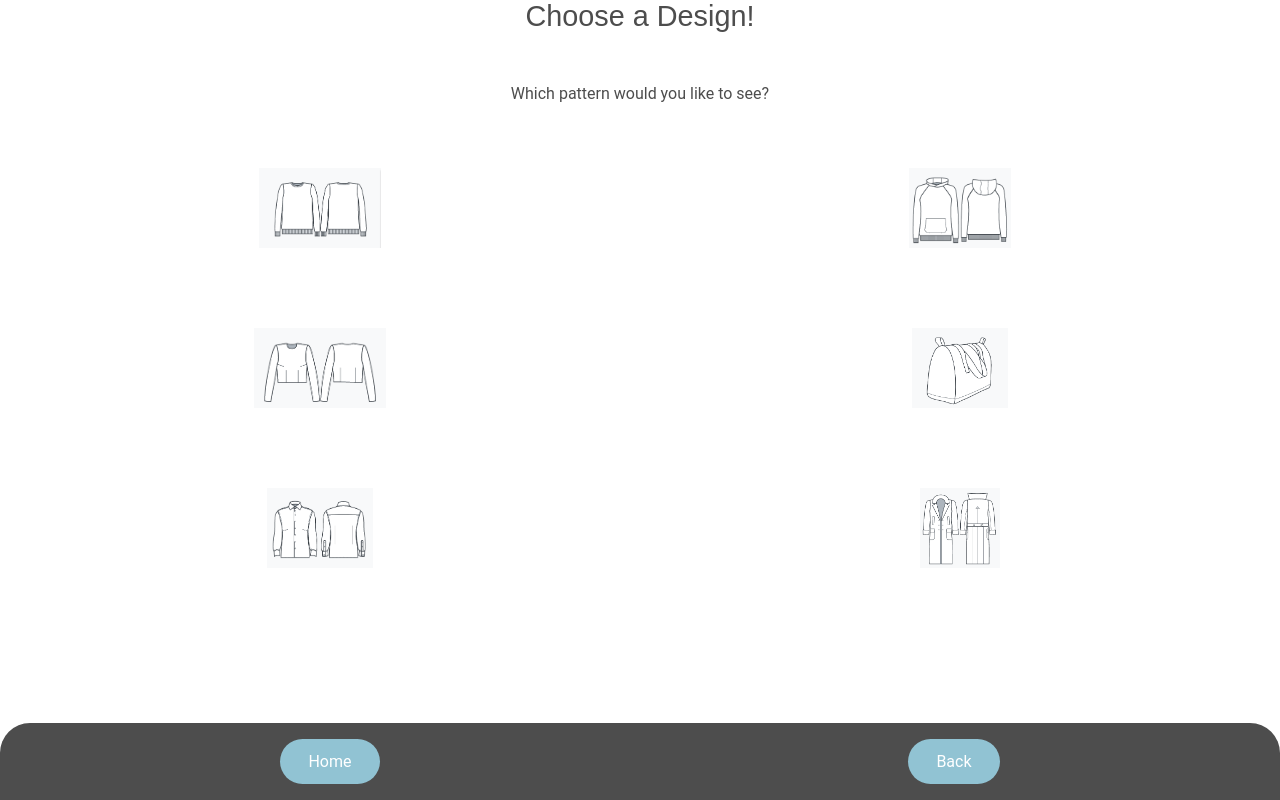
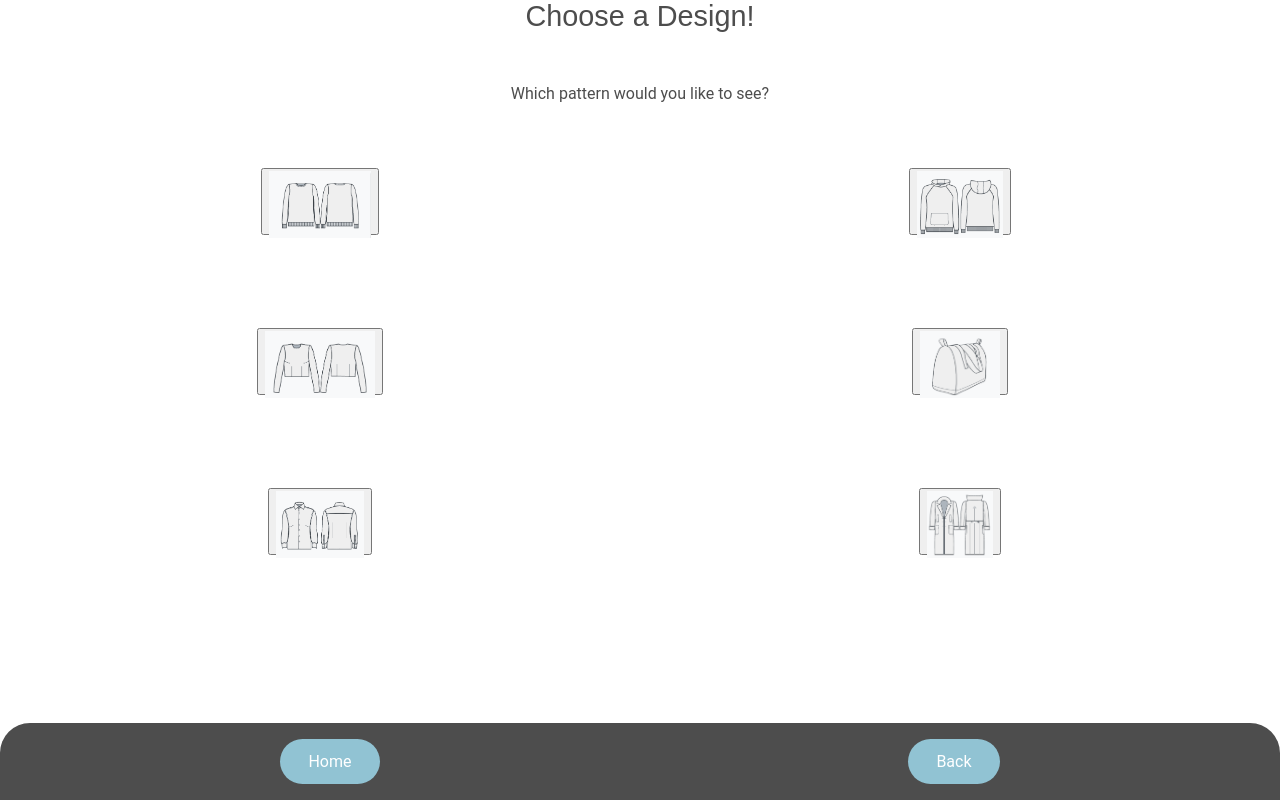
Before and after one commit to DNaunin/sewtable, a Next.js app: page /design in a window 1280 px wide. Built offline with nearby package versions, Linux system fonts and the light colour scheme.

Commit message:
✨ Make Designs clickable and save in localStorage

```diff
--- a/pages/design.tsx
+++ b/pages/design.tsx
@@ -1,8 +1,15 @@
 import Head from "next/head";
 import styles from "../styles/Design.module.css";
 import Footer from "../components/footer/Footer";
+import { useRouter } from "next/router";
 
 export default function Design() {
+  const router = useRouter();
+  function storeDesign(src) {
+    localStorage.setItem("Design", src);
+    router.push("/canvas");
+  }
+
   return (
     <>
       <Head>
@@ -16,32 +23,66 @@ export default function Design() {
         <div className={styles.subtitle}>
           Which pattern would you like to see?
         </div>
+        <button
+          onClick={() => storeDesign("/pulliSven.png")}
+          className={styles.patternImage}
+        >
           <img
             className={styles.patternImage}
             src="/pulliSven.png"
             alt="Sweater pattern"
           />
+        </button>
+        <button
+          className={styles.patternImage}
+          onClick={() => storeDesign("/hoodie.png")}
+        >
           <img
             className={styles.patternImage}
             src="/hoodie.png"
             alt="Hoodie pattern"
           />
+        </button>
+        <button
+          className={styles.patternImage}
+          onClick={() => storeDesign("/shirt.png")}
+        >
           <img
             className={styles.patternImage}
             src="/shirt.png"
             alt="Shirt pattern"
           />
-        <img className={styles.patternImage} src="/bag.png" alt="Bag pattern" />
+        </button>
+        <button
+          className={styles.patternImage}
+          onClick={() => storeDesign("/bag.png")}
+        >
+          <img
+            className={styles.patternImage}
+            src="/bag.png"
+            alt="Bag pattern"
+          />
+        </button>
+        <button
+          className={styles.patternImage}
+          onClick={() => storeDesign("/hemd.png")}
+        >
           <img
             className={styles.patternImage}
             src="/hemd.png"
             alt="Shirt pattern"
           />
+        </button>
+        <button
+          className={styles.patternImage}
+          onClick={() => storeDesign("/coat.png")}
+        >
           <img
             className={styles.patternImage}
             src="/coat.png"
             alt="Coat pattern"
           />
+        </button>
       </main>
       <Footer />
     </>
```
Lines whose indentation alone changed are shown as unchanged.
